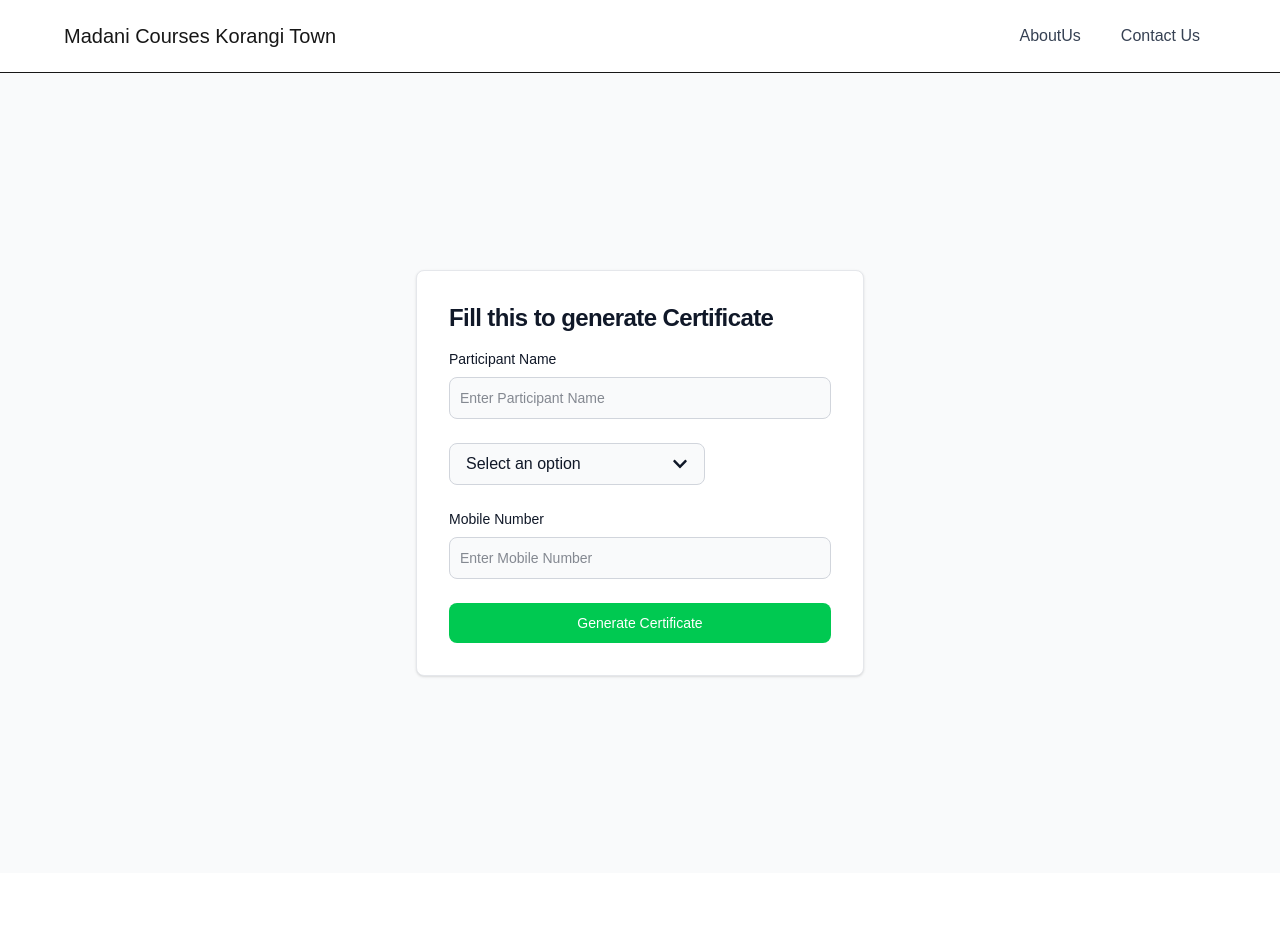
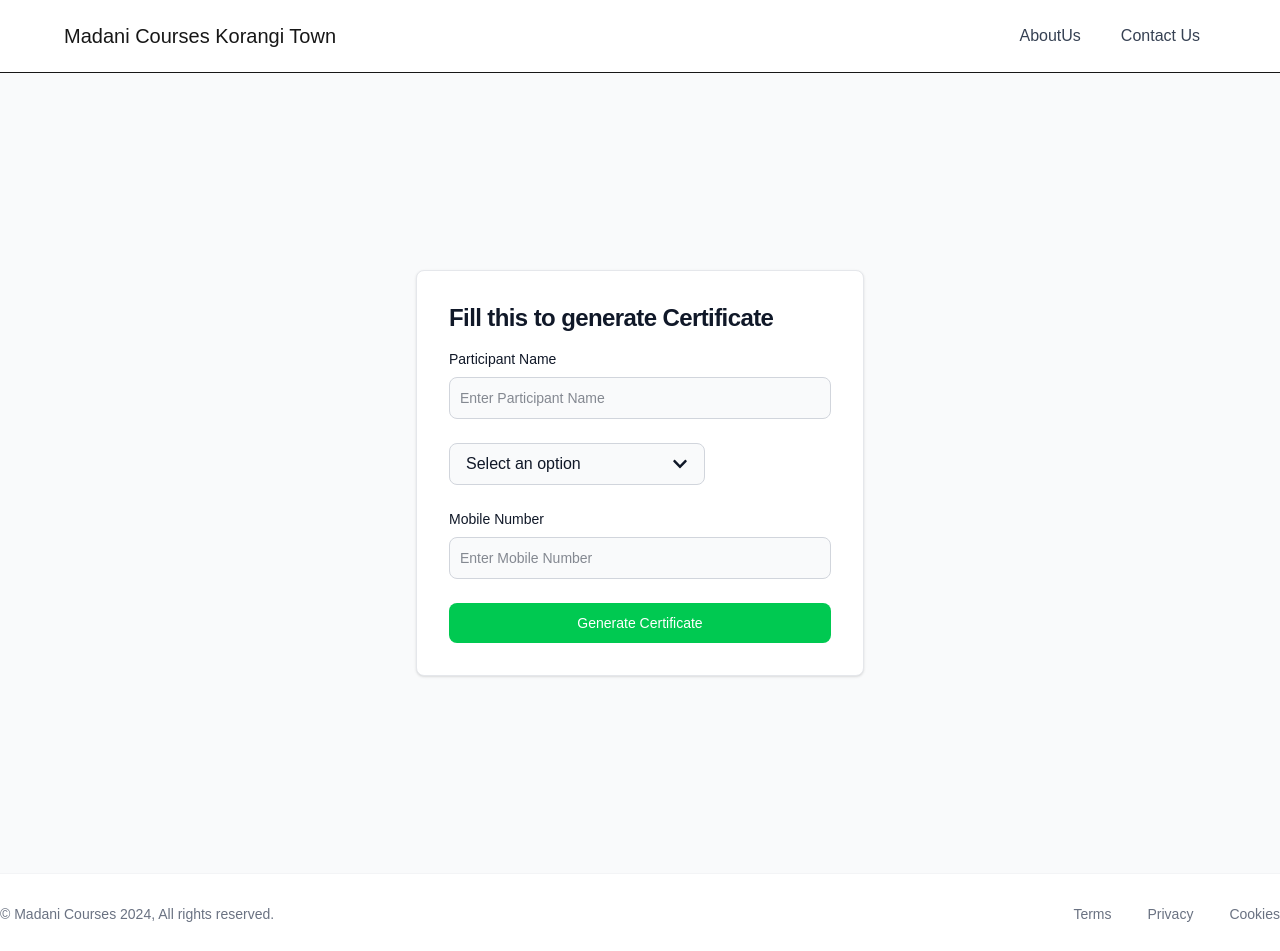
Before and after one commit to ZayanMustafa/Courses, a Next.js app: page /certificate in a window 1280 px wide. Shown: the top 951 px of the page. Before the commit the page ends 873 px from the top, so only its background shows below. Built offline with nearby package versions, Linux system fonts and the light colour scheme.

Commit message:
Add Footer

```diff
--- a/src/app/certificate/page.js
+++ b/src/app/certificate/page.js
@@ -32,15 +32,13 @@ export default function CertificateManager() {
             emptyField = '';
         }
 
-        // If any field is empty, show an error message
         if (emptyField) {
           setMessage(`${emptyField} is required!`);
           return;
         }
         setMessage('');
 
-    // Send data to the API route
-    try {
+        try {
       const response = await fetch('/api/saveCertificate', {
         method: 'POST',
         headers: {
--- /dev/null
+++ b/src/app/component/footer.js
@@ -0,0 +1,40 @@
+import Link from "next/link";
+
+// Constants for footer content
+const FOOTER_CONTENT = {
+  copyright: {
+    text: "© Madani Courses 2024, All rights reserved.",
+    link: "https://github.com/ZayanMustafa",
+  },
+  links: [
+    { label: "Terms", href: "/terms" },
+    { label: "Privacy", href: "/privacy" },
+    { label: "Cookies", href: "/cookies" },
+  ],
+};
+
+export default function Footer() {
+  return (
+    <div className="py-7 border-t bg-dark-500 border-gray-100">
+      <div className="flex items-center justify-center flex-col lg:justify-between lg:flex-row">
+        {/* Copyright Section */}
+        <span className="text-sm text-gray-500">
+          <a href={FOOTER_CONTENT.copyright.link}>
+            {FOOTER_CONTENT.copyright.text}
+          </a>
+        </span>
+
+        {/* Links Section */}
+        <ul className="flex items-center gap-9 mt-4 lg:mt-0">
+          {FOOTER_CONTENT.links.map((link, index) => (
+            <li key={index}>
+              <Link className="text-sm text-gray-500" href={link.href}>
+                {link.label}
+              </Link>
+            </li>
+          ))}
+        </ul>
+      </div>
+    </div>
+  );
+}
--- a/src/app/layout.js
+++ b/src/app/layout.js
@@ -2,6 +2,7 @@ import { Geist, Geist_Mono } from "next/font/google";
 import "./globals.css";
 import Navbar from "./component/navbar";
 import { Noto_Kufi_Arabic } from "next/font/google"
+import Footer from "./component/footer";
 
 const notoKufiArabic = Noto_Kufi_Arabic({
   subsets: ["arabic"],
@@ -33,6 +34,7 @@ export default function RootLayout({ children }) {
         <Navbar/>
         {children}
       </body>
+      <Footer/>
     </html>
   );
 }
```
